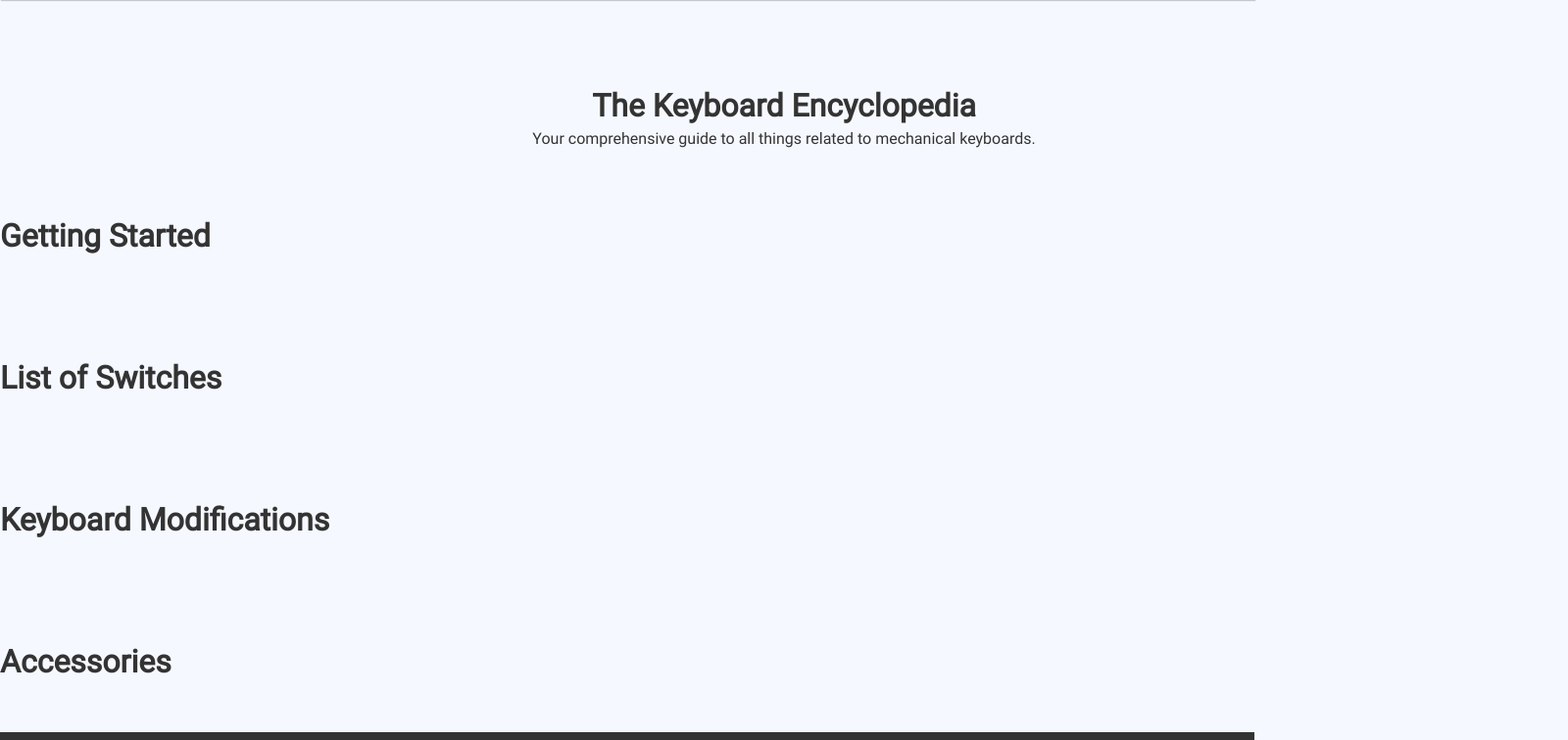
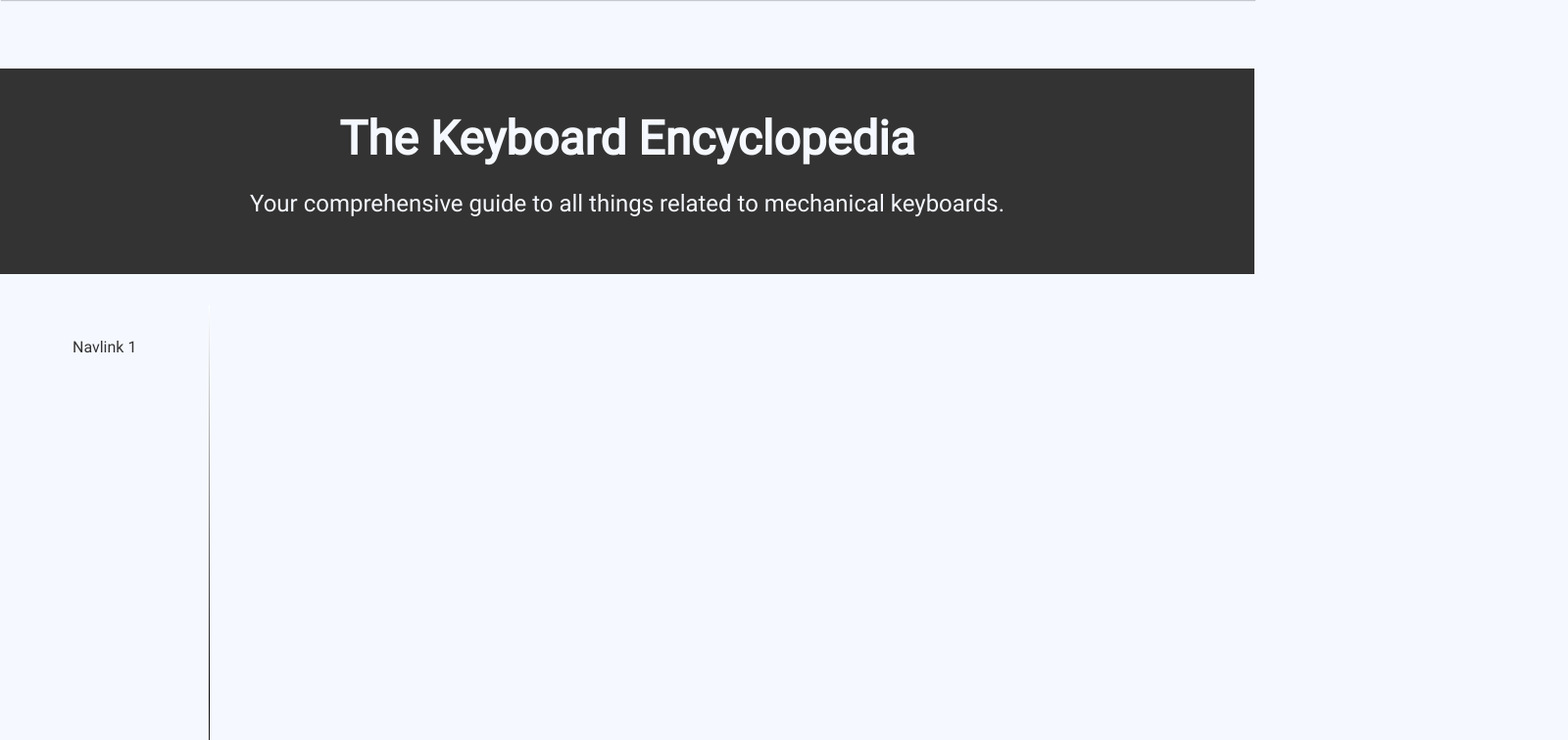
Before and after one commit to TomTomDam/keyboard-corner, a React app: page /keyboard-encyclopedia in a window 1280 px wide. Shown: the top 756 px of the page at 98% size, 1600 px wide, since content can reach past the window. Built offline with nearby package versions, Linux system fonts and the light colour scheme.

Commit message:
Set up layout for Keyboard Encyclopedia

```diff
--- a/src/components/Home.js
+++ b/src/components/Home.js
@@ -96,7 +96,7 @@ const Home = () => {
             The Keyboard Encyclopedia is your one stop shop for anything related
             to mechanical keyboards.
           </Wrapper4Text>
-          <Wrapper4Button>Read more</Wrapper4Button>
+          <Wrapper4Button>The Keyboard Encyclopedia</Wrapper4Button>
         </Wrapper4Container>
       </Wrapper4>
     </>
--- a/src/components/KeyboardEncyclopedia/KeyboardEncyclopedia.js
+++ b/src/components/KeyboardEncyclopedia/KeyboardEncyclopedia.js
@@ -119,47 +119,75 @@ export default class KeyboardEncyclopedia extends React.Component {
 
     return (
       <Container>
-        <header>
-          <h1>The Keyboard Encyclopedia</h1>
-          <p>
+        <HeaderSection>
+          <HeaderSectionHeading>The Keyboard Encyclopedia</HeaderSectionHeading>
+          <HeaderSectionText>
             Your comprehensive guide to all things related to mechanical
             keyboards.
-          </p>
-        </header>
-        <Section>
-          <Heading>Getting Started</Heading>
-          <div className="row justify-content-center">{GettingStarted}</div>
-        </Section>
-        <Section>
-          <Heading>List of Switches</Heading>
-          <div className="row justify-content-center">{ListOfSwitches}</div>
-        </Section>
-        <Section>
-          <Heading>Keyboard Modifications</Heading>
-          <div className="row justify-content-center">
-            {KeyboardModifications}
-          </div>
-        </Section>
-        <Section>
-          <Heading>Accessories</Heading>
-          <div className="row justify-content-center">{Accessories}</div>
-        </Section>
+          </HeaderSectionText>
+        </HeaderSection>
+        <Grid>
+          <StickyNavbar>
+            <StickyNavbarLink>Navlink 1</StickyNavbarLink>
+          </StickyNavbar>
+          <StickyNavbarBorder></StickyNavbarBorder>
+          <Content>
+
+          </Content>
+        </Grid>
       </Container>
     );
   }
 }
 
 const Container = styled.div`
-  width: 1600px;
-  margin: 0 auto;
 `;
 
-const Section = styled.div`
-  text-align: left;
-  padding-top: 50px;
-  padding-bottom: 50px;
+const HeaderSection = styled.div`
+  width: 100%;
+  background: ${(props) => props.theme.colours.darkgray};
+  color: ${(props) => props.theme.colours.white};
+  padding: 3vw;
+  margin-top: -16px;
 `;
 
-const Heading = styled.h1`
-  text-align: left;
+const HeaderSectionHeading = styled.h1`
+  font-size: ${(props) => props.theme.fontSizes.large};
+  margin-bottom: 1rem;
 `;
+
+const HeaderSectionText = styled.p`
+  font-size: 1.5rem;
+`;
+
+const Grid = styled.div`
+  display: grid;
+  grid-template-columns: 1fr 5fr;
+  justify-content: center;
+  align-items: flex-start;
+  margin: 2rem 0;
+`;
+
+const GridItem = styled.div`
+  margin: 1rem;
+`;
+
+const StickyNavbarBorder = styled.div`
+  border: none;
+  width: 1px;
+  height: 100vh;
+  color: black;
+  background-color: black;
+  background: radial-gradient(circle, black, white);
+`;
+
+const StickyNavbar = styled(GridItem)`
+`;
+
+const StickyNavbarLink = styled.div`
+  padding: 1rem;
+`;
+
+const Content = styled(GridItem)`
+
+`;
```
